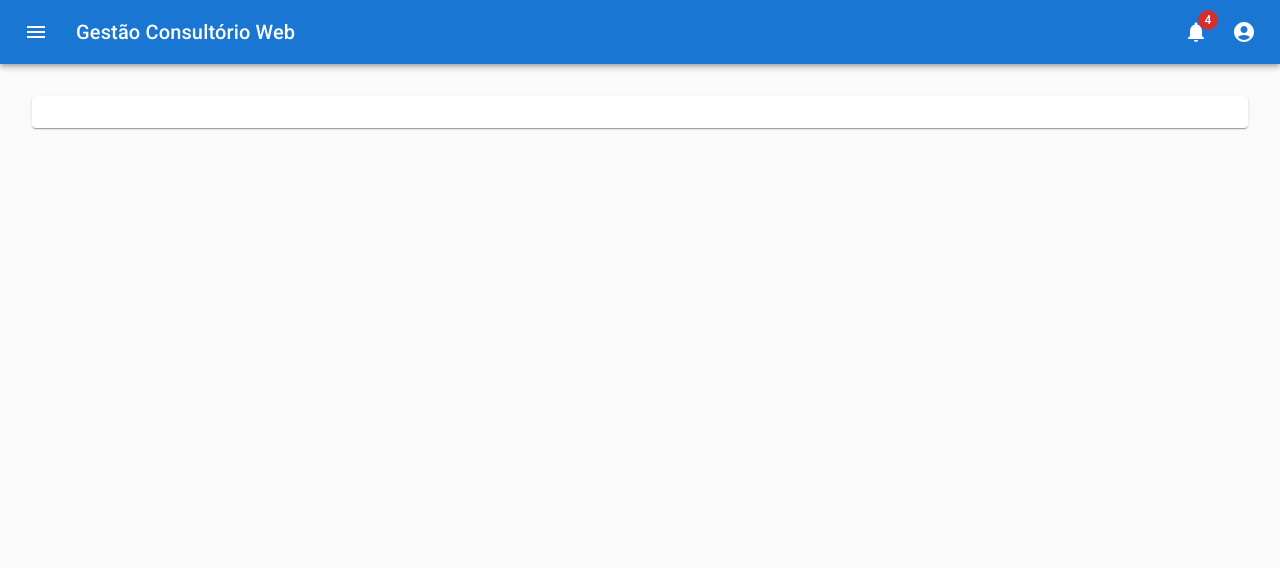
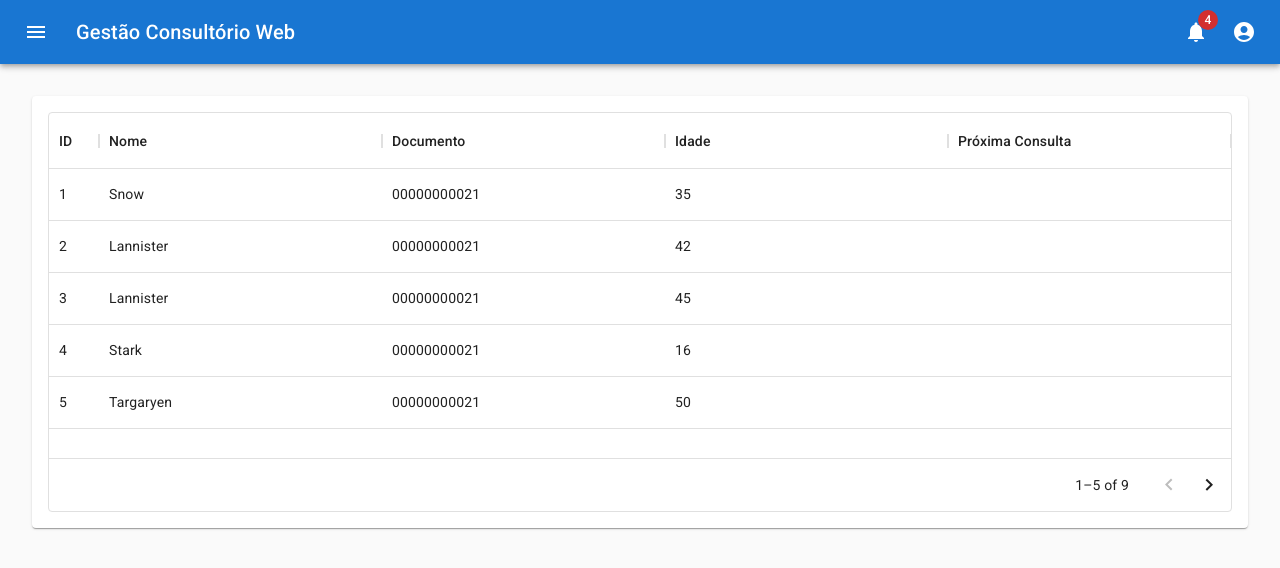
Before and after one commit to marcusbalbi/gestao-consultorio-web, a React (Create React App) app: page /paciente in a window 1280 px wide. Shown: the top 568 px of the page. Built offline with nearby package versions, Linux system fonts and the light colour scheme.

Commit message:
add datagrid and shared page comp

```diff
--- a/package.json
+++ b/package.json
@@ -8,6 +8,7 @@
     "@material-ui/core": "^4.12.3",
     "@mui/icons-material": "^5.3.1",
     "@mui/material": "^5.4.0",
+    "@mui/x-data-grid": "^5.5.1",
     "@testing-library/jest-dom": "^5.16.2",
     "@testing-library/react": "^12.1.2",
     "@testing-library/user-event": "^13.5.0",
--- a/src/App.tsx
+++ b/src/App.tsx
@@ -1,4 +1,3 @@
-import { Paper } from "@mui/material";
 import React from "react";
 import AppRoutes from "./main/routes/Routes";
 import { TopBar } from "./main/top-bar";
@@ -7,9 +6,9 @@ function App() {
   return (
     <React.Fragment>
       <TopBar />
-      <Paper sx={{ padding: 2, margin: 4 }}>
+      <>
         <AppRoutes />
-      </Paper>
+      </>
     </React.Fragment>
   );
 }
--- /dev/null
+++ b/src/features/paciente/index.tsx
@@ -0,0 +1,65 @@
+import * as React from "react";
+import { Page } from "../../shared";
+import { DataGrid, GridColDef } from "@mui/x-data-grid";
+
+const columns: GridColDef[] = [
+  { field: "id", headerName: "ID", flex: 0.1 },
+  {
+    field: "nome",
+    headerName: "Nome",
+    flex: 1,
+    sortable: false,
+  },
+  {
+    field: "documento",
+    headerName: "Documento",
+    flex: 1,
+  },
+  {
+    field: "idade",
+    headerName: "Idade",
+    flex: 1,
+  },
+  {
+    field: "proxima_consulta",
+    headerName: "Próxima Consulta",
+    flex: 1,
+  },
+];
+
+const rows = [
+  { id: 1, nome: "Snow", idade: 35, documento: "00000000021" },
+  { id: 2, nome: "Lannister", idade: 42, documento: "00000000021" },
+  { id: 3, nome: "Lannister", idade: 45, documento: "00000000021" },
+  { id: 4, nome: "Stark", idade: 16, documento: "00000000021" },
+  { id: 5, nome: "Targaryen", idade: 50, documento: "00000000021" },
+  { id: 6, nome: "Melisandre", idade: 150, documento: "00000000021" },
+  { id: 7, nome: "Clifford", idade: 44, documento: "00000000021" },
+  { id: 8, nome: "Frances", idade: 36, documento: "00000000021" },
+  { id: 9, nome: "Roxie", idade: 65, documento: "00000000021" },
+];
+
+function renderDatagrid() {
+  return (
+    <div style={{ display: "flex", height: 400 }}>
+      <div style={{ flexGrow: 1 }}>
+        <DataGrid
+          rows={rows}
+          columns={columns}
+          pageSize={5}
+          rowsPerPageOptions={[5]}
+          disableSelectionOnClick
+        />
+      </div>
+    </div>
+  );
+}
+const PacienteMain = () => {
+  return <Page>{renderDatagrid()}</Page>;
+};
+
+export { PacienteMain };
+
+// pagina principal de pacientes
+
+// daqui pode-se buscar, ir para rota de cadastro, ir para rota de edicao, ir para rota de agendamentos do paciente
--- a/src/main/routes/Routes.tsx
+++ b/src/main/routes/Routes.tsx
@@ -1,11 +1,12 @@
 import * as React from "react";
 import { Route, Routes } from "react-router-dom";
+import { PacienteMain } from "../../features/paciente";
 
 const AppRoutes = () => {
   return (
     <Routes>
       <Route path="/" element={<div>ROTA 1</div>} />
-      <Route path="about" element={<div>ROTA 2</div>} />
+      <Route path="/paciente" element={<PacienteMain />} />
     </Routes>
   );
 };
--- /dev/null
+++ b/src/shared/Page.tsx
@@ -0,0 +1,31 @@
+import { Paper, Typography } from "@mui/material";
+import * as React from "react";
+
+interface Props extends React.PropsWithChildren<any> {
+  title?: string;
+}
+
+const Page = (props: Props) => {
+  const renderTitle = () => {
+    if (props.title) {
+      return (
+        <Typography variant="h4" align="center">
+          {props.title}
+        </Typography>
+      );
+    }
+  };
+  return (
+    <Paper
+      sx={{
+        padding: (theme) => theme.spacing(2),
+        margin: (theme) => theme.spacing(4),
+      }}
+    >
+      {renderTitle()}
+      {props.children}
+    </Paper>
+  );
+};
+
+export { Page };
--- /dev/null
+++ b/src/shared/index.tsx
@@ -0,0 +1 @@
+export * from "./Page";
```
Also changed, not shown: 1 other file (tests, documents, lock files or other folders).
